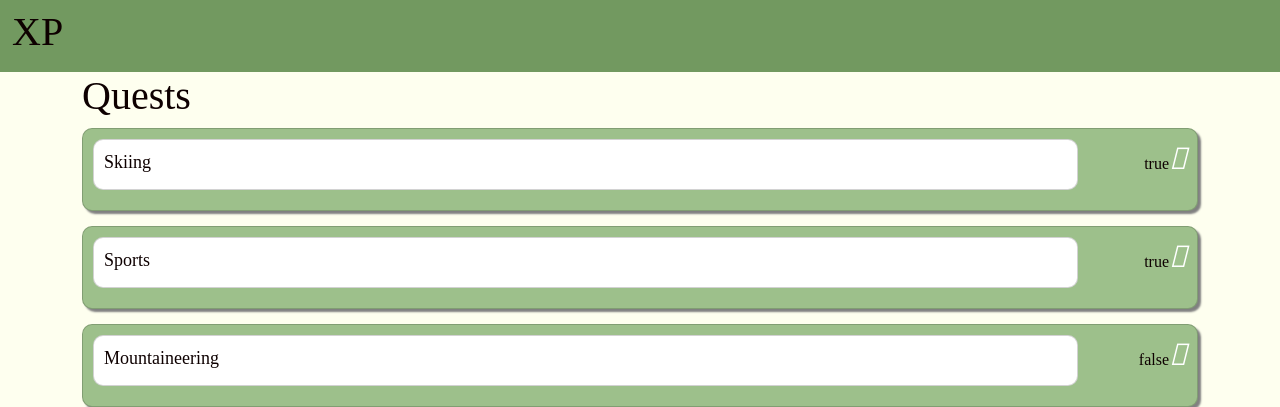
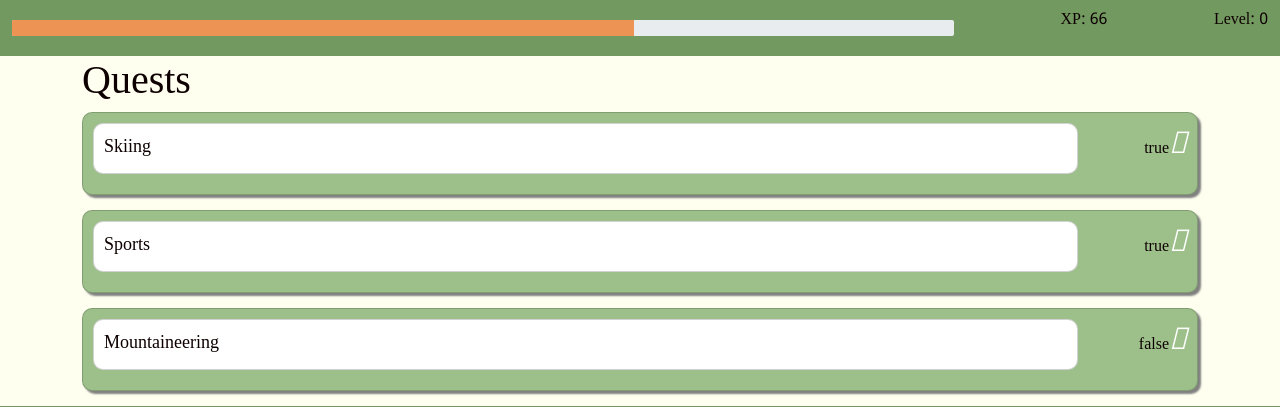
Before and after one commit to chloesianharrison/quest_up, a Rails app: page /quests in a window 1280 px wide. Shown: the top 407 px of the page. Run offline with Rails 7, Linux system fonts and the light colour scheme; a user stored in the database is signed in; data comes from the database, SQL or seed files in the repository; style sheets or scripts are compiled from the project's sources; some libraries are stand-ins or nearby versions; some web fonts are replaced.

Commit message:
progress bar and levels added

```diff
--- a/app/assets/stylesheets/components/_navbar.scss
+++ b/app/assets/stylesheets/components/_navbar.scss
@@ -10,3 +10,7 @@
 .navbar-lewagon .navbar-brand img {
   width: 40px;
 }
+
+.nav-width{
+  width:75%;
+}
--- a/app/views/shared/_navbar.html.erb
+++ b/app/views/shared/_navbar.html.erb
@@ -1,39 +1,20 @@
 <div class="navbar navbar-expand-sm navbar-light navbar-lewagon">
+
   <div class="container-fluid">
-    <h1>XP</h1>
-    <%# <%= link_to "#", class: "navbar-brand" do %>
-      <%# <%= image_tag "https://raw.githubusercontent.com/lewagon/fullstack-images/master/uikit/logo.png" %>
-    <%# <% end %>
+    <div class="progress nav-width">
+      <div class="progress-bar bg-warning" role="progressbar" style="width: <%= current_user.xp %>%" aria-valuenow=<%= current_user.xp %> aria-valuemin="0" aria-valuemax="100">
+      </div>
 
-    <%# <button class="navbar-toggler" type="button" data-bs-toggle="collapse" data-bs-target="#navbarSupportedContent" aria-controls="navbarSupportedContent" aria-expanded="false" aria-label="Toggle navigation"> %>
-      <%# <span class="navbar-toggler-icon"></span> %>
-    <%# </button> %>
-
-    <%# <div class="collapse navbar-collapse" id="navbarSupportedContent"> %>
-      <%# <ul class="navbar-nav me-auto"> %>
-        <%# <% if user_signed_in? %>
-          <%# <li class="nav-item active"> %>
-            <%# <%= link_to "Home", "#", class: "nav-link" %>
-          <%# </li> %>
-          <%# <li class="nav-item"> %>
-            <%# <%= link_to "Messages", "#", class: "nav-link" %>
-          <%# </li> %>
-          <%# <li class="nav-item dropdown"> %>
-          <%# <a href="#" class="avatar" id="navbarDropdown" data-bs-toggle="dropdown" aria-haspopup="true" aria-expanded="false"> %>
-            <%# <%= image_tag "https://kitt.lewagon.com/placeholder/users/ssaunier", class: "avatar", alt: "dropdown menu" %>
-          <%# </a> %>
-            <%# <div class="dropdown-menu dropdown-menu-end" aria-labelledby="navbarDropdown"> %>
-              <%# <%= link_to "Action", "#", class: "dropdown-item" %>
-              <%# <%= link_to "Another action", "#", class: "dropdown-item" %>
-              <%# <%= link_to "Log out", destroy_user_session_path, data: {turbo_method: :delete}, class: "dropdown-item" %>
-            <%# </div> %>
-          <%# </li> %>
-        <%# <% else %>
-          <%# <li class="nav-item"> %>
-            <%# <%= link_to "Login", new_user_session_path, class: "nav-link" %>
-          <%# </li> %>
-        <%# <% end %>
-      <%# </ul> %>
     </div>
+      <% if current_user.xp < 100 %>
+        <p>XP: <%= current_user.xp%></p>
+        <p>Level: 0</p>
+      <% elsif %>
+        <% levels = current_user.xp.to_s.chars %>
+        <p>Level:<%= levels[0] %> </p>
+      <% else %>
+        <% levels = current_user.xp.to_s.chars %>
+        <p>Level:<%= levels[0] %><%= levels[1] %> </p>
+      <% end %>
   </div>
 </div>
```
